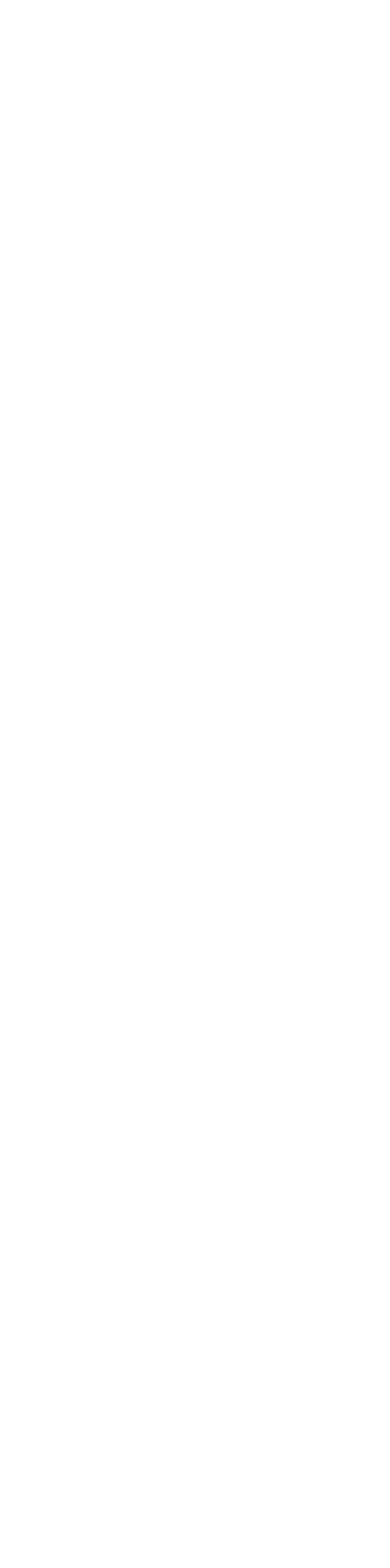
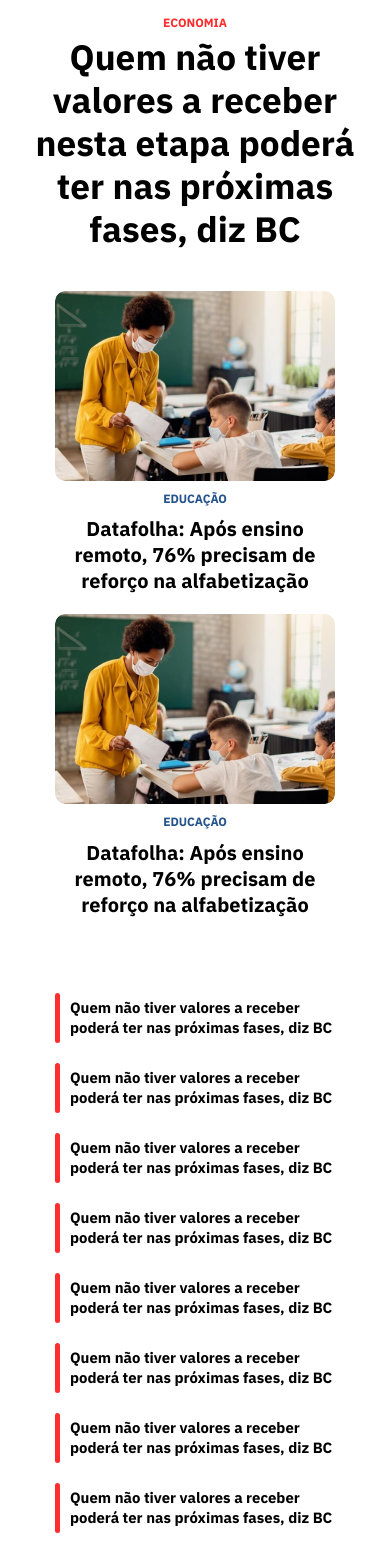
Before and after one commit to Diogo-Peixoto/Sevn-News, a Next.js app: page / in a window 390 px wide. Shown: the part 339-1907 px from the top of the page. Before the commit the page ends 844 px from the top, so only its background shows below. Built offline with nearby package versions, Linux system fonts and the light colour scheme.

Commit message:
feature: Creating the home page layout and adding responsiveness

```diff
--- a/src/app/page.module.css
+++ b/src/app/page.module.css
@@ -0,0 +1,106 @@
+.container{
+    max-width: 1220px;
+    margin: 35px auto ;
+    padding-inline: 20px;
+
+    display: flex;
+    flex-direction: column;
+    gap: 75px;
+
+}
+
+.mainArticles{
+    display: grid;
+    grid-template-columns: 2fr  1fr;
+    gap: 20px;
+
+    @media(max-width:1076px){
+        grid-template-columns: 1fr;
+        gap: 40px;
+        text-align: center;
+
+    }
+
+
+}
+
+.mainNews{
+    display: flex;
+    flex-direction: column;
+    justify-content: center;
+    gap: 5px;
+
+    cursor: pointer;
+}
+
+.secondaryArticle{
+    max-width: 280px;
+
+    display: flex;
+    flex-direction: column;
+    gap: 10px;
+
+    cursor: pointer;
+
+}
+
+.imgArticles{
+    width: 280px;
+    height: 190px;
+    border-radius: 10px;
+
+}
+
+.boxSecondaryArticle{
+    display: flex;
+    justify-content: center;
+    gap: 20px;
+
+    @media(max-width:620px){
+        flex-direction: column;
+        align-items: center;
+
+    }
+
+}
+
+.boxThirArticle{
+    display: flex;
+    flex-wrap: wrap;
+    justify-content: start;
+    column-gap: 10px;
+    row-gap: 20px;
+
+
+    @media(max-width:916px){
+        justify-content: space-evenly;
+
+    }
+
+}
+
+.vector{
+    height: 50px;
+    min-width: 5px;
+    background-color: var(--red);
+    border-radius: 100px;
+}
+
+.thirdArticle{
+    width: 280px;
+    box-sizing: content-box;
+    font-size: 0.93rem;
+    line-height: 20px;
+
+    display: flex;
+    align-items: center;
+    gap: 10px;
+
+    cursor: pointer;
+
+    @media(max-width:626px){
+        width: 80%;
+        min-width: 265px;
+    }
+
+}
--- a/src/app/page.tsx
+++ b/src/app/page.tsx
@@ -1,9 +1,85 @@
 import { Advertising } from '@/components/Advertising'
+import styles from './page.module.css'
+import Image from 'next/image'
 
 export default function Home() {
   return (
-    <main>
+    <main className={styles.container}>
       <Advertising />
+      <section className={styles.mainArticles}>
+        <article className={styles.mainNews}>
+          <p className="category economy">ECONOMIA</p>
+          <h1>
+            Quem não tiver valores a receber nesta etapa poderá ter nas próximas
+            fases, diz BC
+          </h1>
+        </article>
+        <div className={styles.boxSecondaryArticle}>
+          <article className={styles.secondaryArticle}>
+            <Image
+              src="/figure.png"
+              alt="educação"
+              width={280}
+              height={190}
+              className={styles.imgArticles}
+            />
+            <p className="category education">EDUCAÇÃO</p>
+            <h2>
+              Datafolha: Após ensino remoto, 76% precisam de reforço na
+              alfabetização
+            </h2>
+          </article>
+          <article className={styles.secondaryArticle}>
+            <Image
+              src="/figure.png"
+              alt="educação"
+              width={280}
+              height={190}
+              className={styles.imgArticles}
+            />
+            <p className="category education">EDUCAÇÃO</p>
+            <h2>
+              Datafolha: Após ensino remoto, 76% precisam de reforço na
+              alfabetização
+            </h2>
+          </article>
+        </div>
+      </section>
+
+      <section className={styles.boxThirArticle}>
+        <article className={styles.thirdArticle}>
+          <div className={styles.vector} />
+          Quem não tiver valores a receber poderá ter nas próximas fases, diz BC
+        </article>
+        <article className={styles.thirdArticle}>
+          <div className={styles.vector} />
+          Quem não tiver valores a receber poderá ter nas próximas fases, diz BC
+        </article>
+        <article className={styles.thirdArticle}>
+          <div className={styles.vector} />
+          Quem não tiver valores a receber poderá ter nas próximas fases, diz BC
+        </article>
+        <article className={styles.thirdArticle}>
+          <div className={styles.vector} />
+          Quem não tiver valores a receber poderá ter nas próximas fases, diz BC
+        </article>
+        <article className={styles.thirdArticle}>
+          <div className={styles.vector} />
+          Quem não tiver valores a receber poderá ter nas próximas fases, diz BC
+        </article>
+        <article className={styles.thirdArticle}>
+          <div className={styles.vector} />
+          Quem não tiver valores a receber poderá ter nas próximas fases, diz BC
+        </article>
+        <article className={styles.thirdArticle}>
+          <div className={styles.vector} />
+          Quem não tiver valores a receber poderá ter nas próximas fases, diz BC
+        </article>
+        <article className={styles.thirdArticle}>
+          <div className={styles.vector} />
+          Quem não tiver valores a receber poderá ter nas próximas fases, diz BC
+        </article>
+      </section>
     </main>
   )
 }
--- a/src/styles/globals.css
+++ b/src/styles/globals.css
@@ -21,3 +21,43 @@ html,
 body {
   max-width: 100vw;
 }
+
+h1{
+  font-size: 3.625rem;
+  line-height: 60px;
+
+  @media(max-width:1180px){
+    font-size: 3rem;
+    line-height: 47px;
+
+  }
+
+  @media(max-width:620px){
+    font-size: 2.2rem;
+    line-height: 43px;
+
+  }
+
+}
+
+h2{
+  font-size: 1.25rem;
+  line-height: 26px;
+}
+
+.category{
+  font-size: 0.75rem;
+  line-height: 15.6px;
+}
+
+.economy{
+  color: var(--red);
+}
+
+.education{
+  color: var(--blue);
+}
+
+.diversities{
+  color: var(--green);
+}
```
Also changed, not shown: public/figure.png (added).
